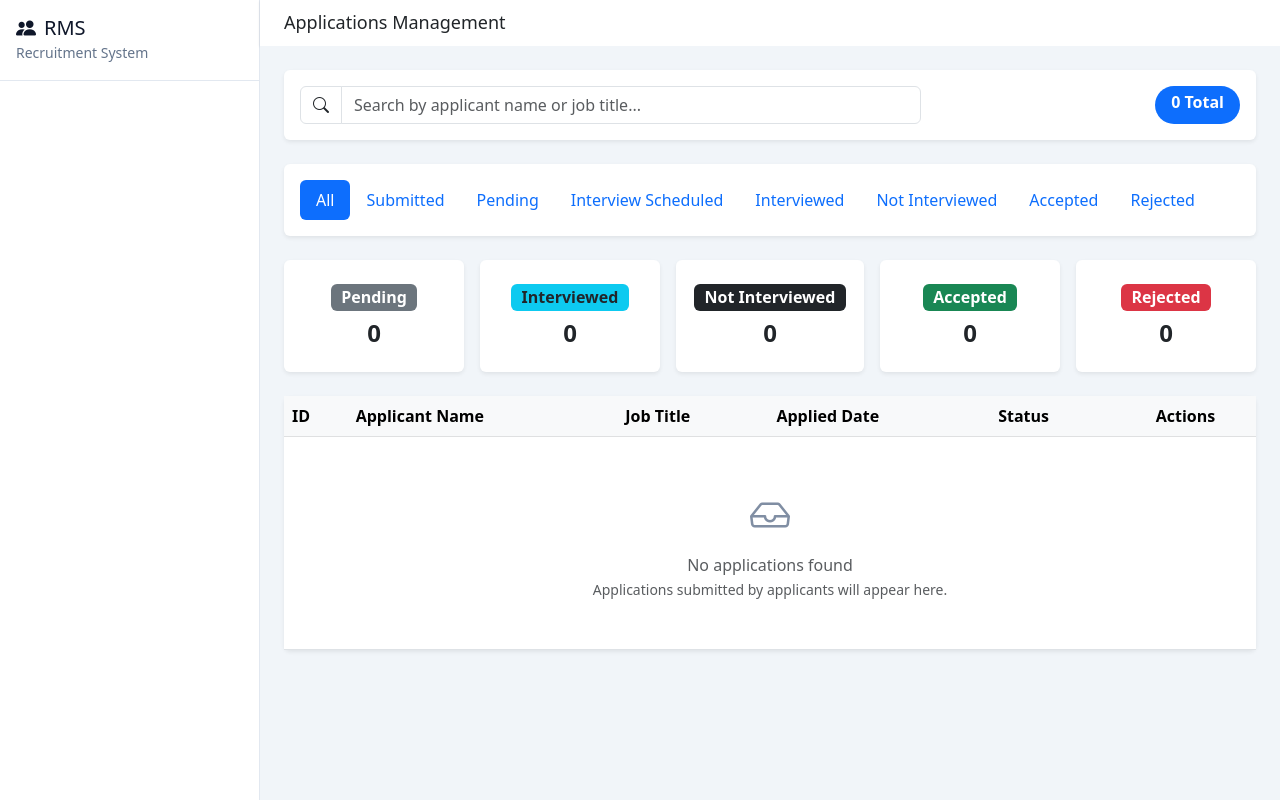
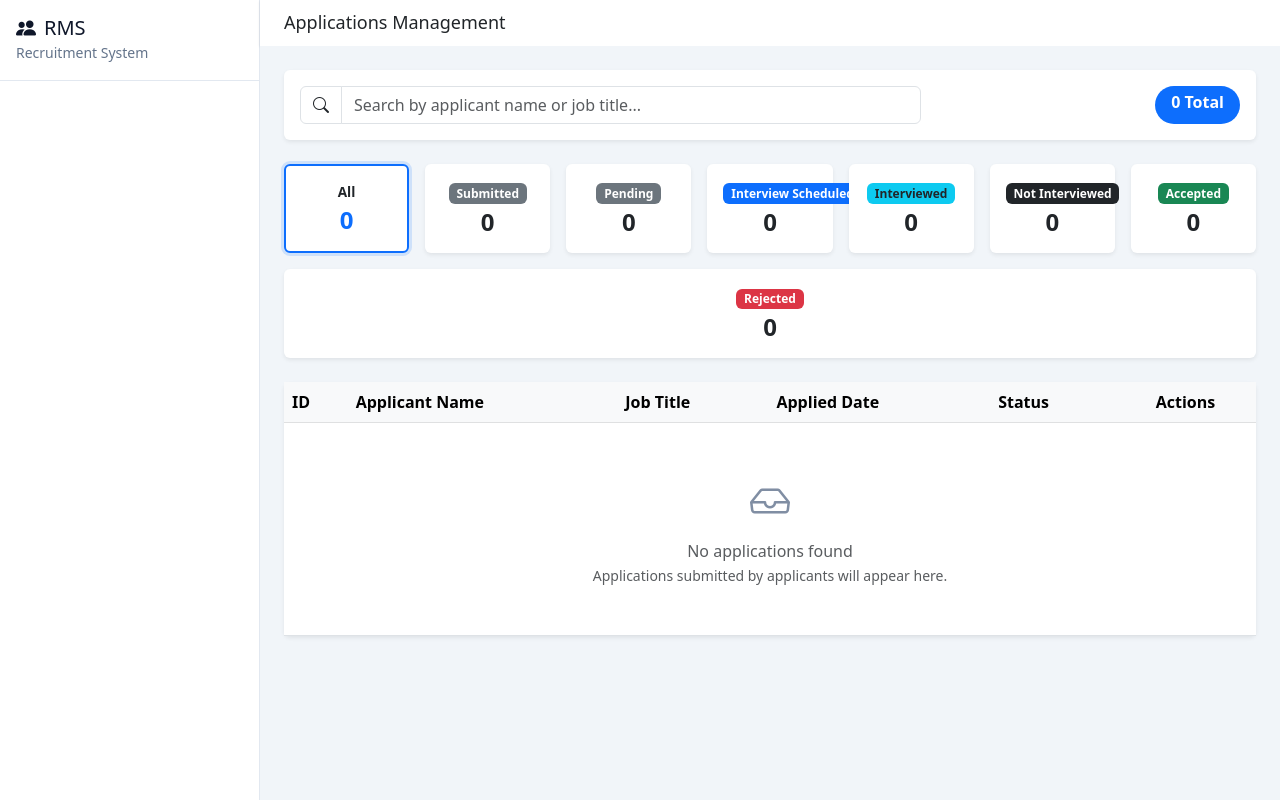
Before and after one commit to denistendo/recruitment_db1, a Django app: template frontend/templates/hr/applications.html in a window 1280 px wide. Run offline with Django 5.2, Linux system fonts and the light colour scheme; the template is opened without the code that fills it, so the values that code supplies are empty.

Commit message:
made changes to the hr applications page

```diff
--- a/frontend/static/hr/applications.css
+++ b/frontend/static/hr/applications.css
@@ -2,3 +2,22 @@
     font-weight: 600;
     color: var(--text-primary);
 }
+
+.status-card {
+    cursor: pointer;
+    transition: transform 0.2s ease, box-shadow 0.2s ease;
+}
+
+.status-card:hover {
+    transform: translateY(-2px);
+    box-shadow: 0 8px 20px -6px rgba(0, 0, 0, 0.12) !important;
+}
+
+.status-card.active {
+    border: 2px solid #0d6efd !important;
+    box-shadow: 0 0 0 3px rgba(13, 110, 253, 0.15) !important;
+}
+
+.status-card.active .fw-bold {
+    color: #0d6efd;
+}
--- a/frontend/templates/hr/applications.html
+++ b/frontend/templates/hr/applications.html
@@ -3,6 +3,10 @@
 
 {% block title %}Applications - RecruitDB{% endblock %}
 {% block page_header %}Applications Management{% endblock %}
+
+{% block extra_css %}
+<link rel="stylesheet" href="{% static 'hr/applications.css' %}">
+{% endblock %}
 
 {% block content %}
 <!-- ======== SECTION: Search Controls ======== -->
@@ -27,68 +31,70 @@
     </div>
 </div>
 
-<!-- ======== SECTION: Status Filter Tabs ======== -->
-<div class="card border-0 shadow-sm mb-4">
-    <div class="card-body py-3">
-        <ul class="nav nav-pills" id="status-tabs">
-            <li class="nav-item">
-                <button class="nav-link {% if not current_status %}active{% endif %}" data-status="" onclick="filterByStatus(this, '')">All</button>
-            </li>
-            <li class="nav-item">
-                <button class="nav-link {% if current_status == 'Submitted' %}active{% endif %}" data-status="Submitted" onclick="filterByStatus(this, 'Submitted')">Submitted</button>
-            </li>
-            <li class="nav-item">
-                <button class="nav-link {% if current_status == 'Pending' %}active{% endif %}" data-status="Pending" onclick="filterByStatus(this, 'Pending')">Pending</button>
-            </li>
-            <li class="nav-item">
-                <button class="nav-link {% if current_status == 'Interview Scheduled' %}active{% endif %}" data-status="Interview Scheduled" onclick="filterByStatus(this, 'Interview Scheduled')">Interview Scheduled</button>
-            </li>
-            <li class="nav-item">
-                <button class="nav-link {% if current_status == 'Interviewed' %}active{% endif %}" data-status="Interviewed" onclick="filterByStatus(this, 'Interviewed')">Interviewed</button>
-            </li>
-            <li class="nav-item">
-                <button class="nav-link {% if current_status == 'Not Interviewed' %}active{% endif %}" data-status="Not Interviewed" onclick="filterByStatus(this, 'Not Interviewed')">Not Interviewed</button>
-            </li>
-            <li class="nav-item">
-                <button class="nav-link {% if current_status == 'Accepted' %}active{% endif %}" data-status="Accepted" onclick="filterByStatus(this, 'Accepted')">Accepted</button>
-            </li>
-            <li class="nav-item">
-                <button class="nav-link {% if current_status == 'Rejected' %}active{% endif %}" data-status="Rejected" onclick="filterByStatus(this, 'Rejected')">Rejected</button>
-            </li>
-        </ul>
+<!-- ======== SECTION: Status Filter Cards ======== -->
+<div class="row g-3 mb-4" id="status-summary">
+    <div class="col" style="min-width: 140px;">
+        <div class="card border-0 shadow-sm status-card {% if not current_status %}active{% endif %}" data-status="" onclick="filterByStatus(this, '')">
+            <div class="card-body text-center py-3">
+                <div class="fw-semibold text-dark mb-1" style="font-size: 0.85rem;">All</div>
+                <h4 class="fw-bold mb-0" id="count-all">{{ applications|length }}</h4>
             </div>
         </div>
-
-<!-- ======== SECTION: Status Summary Cards ======== -->
-<div class="d-flex flex-wrap align-items-stretch justify-content-between gap-3 mb-4" id="status-summary">
-    <div class="card border-0 shadow-sm flex-fill" style="min-width: 180px; flex: 1 1 0;">
-        <div class="card-body text-center py-4">
-            <span class="badge bg-secondary fs-6 mb-2 d-inline-block">Pending</span>
+    </div>
+    <div class="col" style="min-width: 140px;">
+        <div class="card border-0 shadow-sm status-card {% if current_status == 'Submitted' %}active{% endif %}" data-status="Submitted" onclick="filterByStatus(this, 'Submitted')">
+            <div class="card-body text-center py-3">
+                <span class="badge bg-secondary fs-6 mb-1 d-inline-block" style="font-size: 0.75rem !important;">Submitted</span>
+                <h4 class="fw-bold mb-0" id="count-submitted">0</h4>
+            </div>
+        </div>
+    </div>
+    <div class="col" style="min-width: 140px;">
+        <div class="card border-0 shadow-sm status-card {% if current_status == 'Pending' %}active{% endif %}" data-status="Pending" onclick="filterByStatus(this, 'Pending')">
+            <div class="card-body text-center py-3">
+                <span class="badge bg-secondary fs-6 mb-1 d-inline-block" style="font-size: 0.75rem !important;">Pending</span>
                 <h4 class="fw-bold mb-0" id="count-pending">0</h4>
             </div>
         </div>
-    <div class="card border-0 shadow-sm flex-fill" style="min-width: 180px; flex: 1 1 0;">
-        <div class="card-body text-center py-4">
-            <span class="badge bg-info text-dark fs-6 mb-2 d-inline-block">Interviewed</span>
+    </div>
+    <div class="col" style="min-width: 140px;">
+        <div class="card border-0 shadow-sm status-card {% if current_status == 'Interview Scheduled' %}active{% endif %}" data-status="Interview Scheduled" onclick="filterByStatus(this, 'Interview Scheduled')">
+            <div class="card-body text-center py-3">
+                <span class="badge bg-primary fs-6 mb-1 d-inline-block" style="font-size: 0.75rem !important;">Interview Scheduled</span>
+                <h4 class="fw-bold mb-0" id="count-interview-scheduled">0</h4>
+            </div>
+        </div>
+    </div>
+    <div class="col" style="min-width: 140px;">
+        <div class="card border-0 shadow-sm status-card {% if current_status == 'Interviewed' %}active{% endif %}" data-status="Interviewed" onclick="filterByStatus(this, 'Interviewed')">
+            <div class="card-body text-center py-3">
+                <span class="badge bg-info text-dark fs-6 mb-1 d-inline-block" style="font-size: 0.75rem !important;">Interviewed</span>
                 <h4 class="fw-bold mb-0" id="count-interviewed">0</h4>
             </div>
         </div>
-    <div class="card border-0 shadow-sm flex-fill" style="min-width: 180px; flex: 1 1 0;">
-        <div class="card-body text-center py-4">
-            <span class="badge bg-dark fs-6 mb-2 d-inline-block">Not Interviewed</span>
+    </div>
+    <div class="col" style="min-width: 140px;">
+        <div class="card border-0 shadow-sm status-card {% if current_status == 'Not Interviewed' %}active{% endif %}" data-status="Not Interviewed" onclick="filterByStatus(this, 'Not Interviewed')">
+            <div class="card-body text-center py-3">
+                <span class="badge bg-dark fs-6 mb-1 d-inline-block" style="font-size: 0.75rem !important;">Not Interviewed</span>
                 <h4 class="fw-bold mb-0" id="count-not-interviewed">0</h4>
             </div>
         </div>
-    <div class="card border-0 shadow-sm flex-fill" style="min-width: 180px; flex: 1 1 0;">
-        <div class="card-body text-center py-4">
-            <span class="badge bg-success fs-6 mb-2 d-inline-block">Accepted</span>
+    </div>
+    <div class="col" style="min-width: 140px;">
+        <div class="card border-0 shadow-sm status-card {% if current_status == 'Accepted' %}active{% endif %}" data-status="Accepted" onclick="filterByStatus(this, 'Accepted')">
+            <div class="card-body text-center py-3">
+                <span class="badge bg-success fs-6 mb-1 d-inline-block" style="font-size: 0.75rem !important;">Accepted</span>
                 <h4 class="fw-bold mb-0" id="count-accepted">0</h4>
             </div>
         </div>
-    <div class="card border-0 shadow-sm flex-fill" style="min-width: 180px; flex: 1 1 0;">
-        <div class="card-body text-center py-4">
-            <span class="badge bg-danger fs-6 mb-2 d-inline-block">Rejected</span>
+    </div>
+    <div class="col" style="min-width: 140px;">
+        <div class="card border-0 shadow-sm status-card {% if current_status == 'Rejected' %}active{% endif %}" data-status="Rejected" onclick="filterByStatus(this, 'Rejected')">
+            <div class="card-body text-center py-3">
+                <span class="badge bg-danger fs-6 mb-1 d-inline-block" style="font-size: 0.75rem !important;">Rejected</span>
                 <h4 class="fw-bold mb-0" id="count-rejected">0</h4>
+            </div>
         </div>
     </div>
 </div>
@@ -268,8 +274,8 @@
 <script>
 function filterApplications() {
     const search = document.getElementById('search-applications').value.toLowerCase().trim();
-    const activeTab = document.querySelector('#status-tabs .nav-link.active');
-    const status = activeTab ? activeTab.getAttribute('data-status') : '';
+    const activeCard = document.querySelector('.status-card.active');
+    const status = activeCard ? activeCard.getAttribute('data-status') : '';
     const rows = document.querySelectorAll('#applications-table tbody tr[data-status]');
     let visible = 0;
 
@@ -296,8 +302,8 @@ function filterApplications() {
 }
 
 function filterByStatus(btn, status) {
-    document.querySelectorAll('#status-tabs .nav-link').forEach(function(tab) {
-        tab.classList.remove('active');
+    document.querySelectorAll('.status-card').forEach(function(card) {
+        card.classList.remove('active');
     });
     btn.classList.add('active');
     const params = new URLSearchParams(window.location.search);
@@ -316,16 +322,22 @@ function filterByStatus(btn, status) {
 }
 
 function updateSummary() {
-    const counts = {pending: 0, interviewed: 0, not_interviewed: 0, accepted: 0, rejected: 0};
+    const counts = {all: 0, submitted: 0, pending: 0, interview_scheduled: 0, interviewed: 0, not_interviewed: 0, accepted: 0, rejected: 0};
     document.querySelectorAll('#applications-table tbody tr[data-status]').forEach(function(row) {
         const s = (row.getAttribute('data-status') || '').toLowerCase();
-        if (s.includes('pending') || s.includes('submitted')) counts.pending++;
-        else if (s.includes('not interviewed')) counts.not_interviewed++;
-        else if (s.includes('interviewed')) counts.interviewed++;
-        else if (s.includes('accepted')) counts.accepted++;
-        else if (s.includes('reject')) counts.rejected++;
+        counts.all++;
+        if (s === 'submitted') counts.submitted++;
+        else if (s === 'pending') counts.pending++;
+        else if (s === 'interview scheduled') counts.interview_scheduled++;
+        else if (s === 'interviewed') counts.interviewed++;
+        else if (s === 'not interviewed') counts.not_interviewed++;
+        else if (s === 'accepted') counts.accepted++;
+        else if (s === 'rejected') counts.rejected++;
     });
+    document.getElementById('count-all').textContent = counts.all;
+    document.getElementById('count-submitted').textContent = counts.submitted;
     document.getElementById('count-pending').textContent = counts.pending;
+    document.getElementById('count-interview-scheduled').textContent = counts.interview_scheduled;
     document.getElementById('count-interviewed').textContent = counts.interviewed;
     document.getElementById('count-not-interviewed').textContent = counts.not_interviewed;
     document.getElementById('count-accepted').textContent = counts.accepted;
```
Lines whose indentation alone changed are shown as unchanged.
